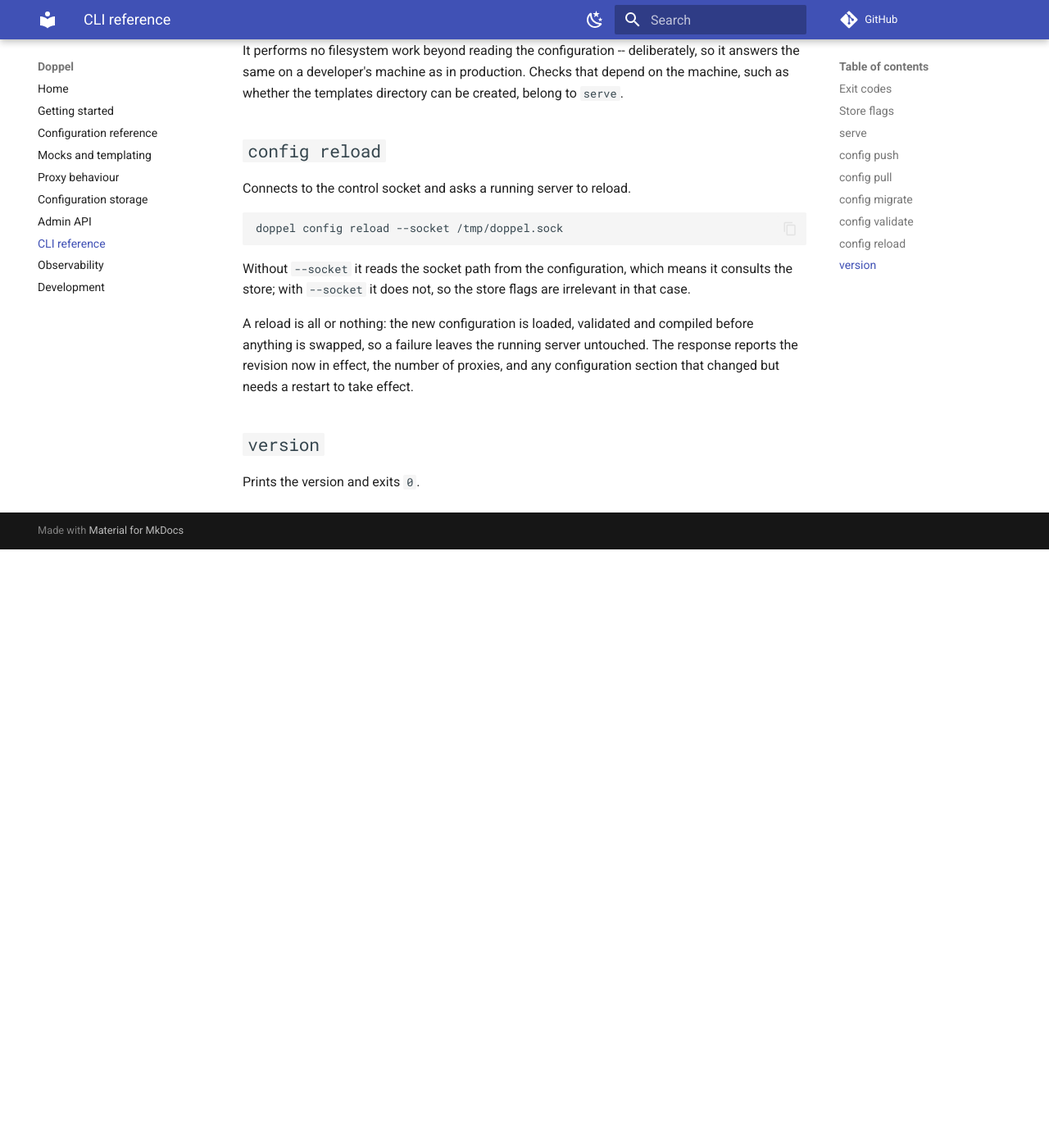
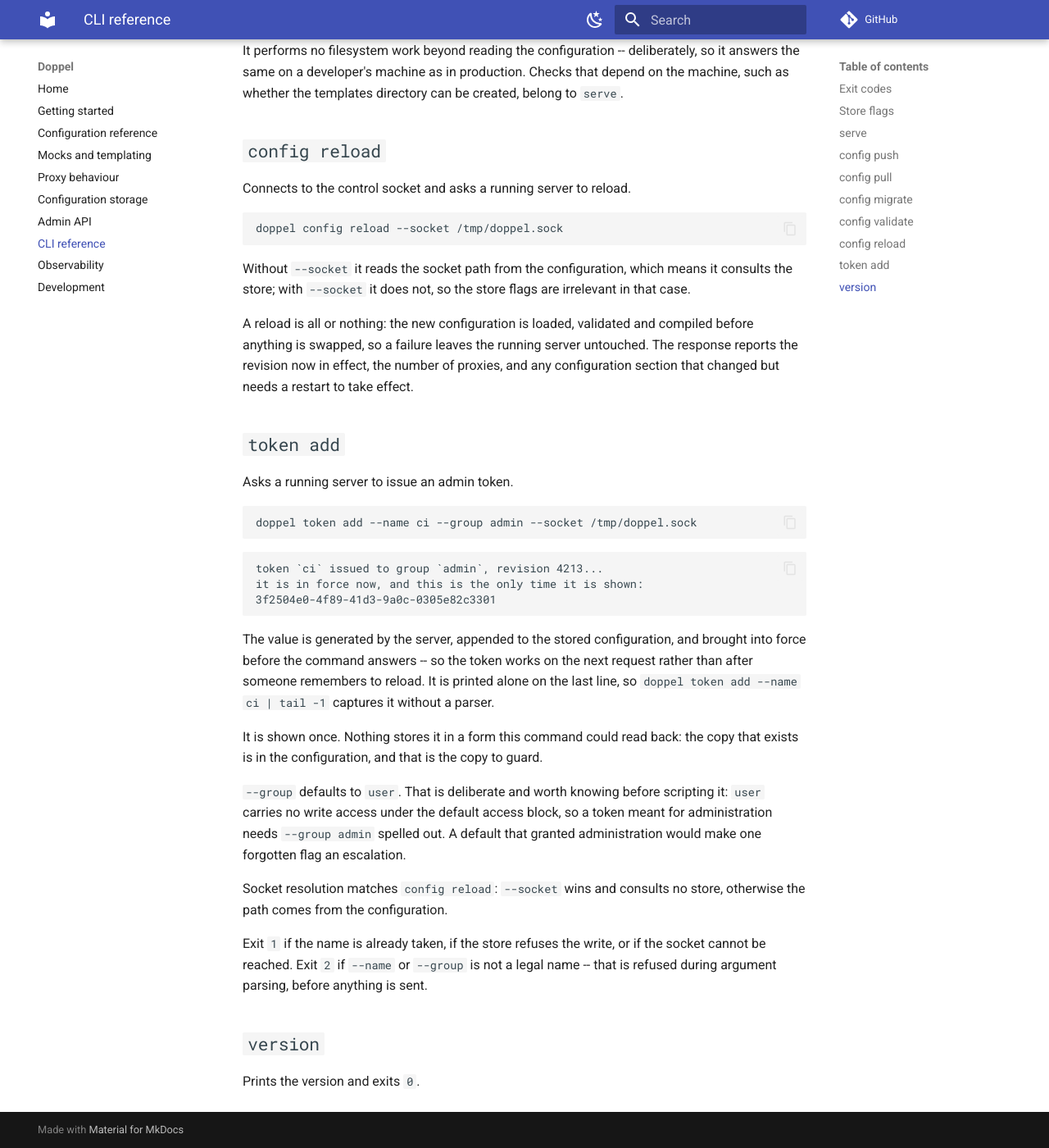
Before and after one commit to lorem-dev/doppel, an MkDocs documentation site: the page built from docs/cli.md, in a window 1280 px wide and 1400 px high, scrolled down 2611 px. Shown: the whole window at 82% size. Built offline with MkDocs 1.6.1 and Material for MkDocs 9.7.7, drawn with Linux system fonts in a browser that asks for light colours; comment, search, counter and statistics services are not loaded; before the commit the page ends 3281 px from its top, so only the background shows below that.

Commit message:
docs: describe `token add` and how admin requests are authorized
The CLI reference gains the command, with the two things worth knowing
before scripting it: the token is printed once on its own line, and
`--group` defaults to `user` rather than `admin`, so a token meant for
administration needs the flag spelled out.

The admin API page states the rule the previous fix established -- every
request is judged against the configuration the last reload put into
effect, never against what the store holds right now, and that is what
stops a token written out of band from working immediately.

````diff
--- a/docs/cli.md
+++ b/docs/cli.md
@@ -127,6 +127,42 @@ untouched. The response reports the revision now in effect, the number of
 proxies, and any configuration section that changed but needs a restart to take
 effect.
 
+## `token add`
+
+Asks a running server to issue an admin token.
+
+```bash
+doppel token add --name ci --group admin --socket /tmp/doppel.sock
+```
+
+```
+token `ci` issued to group `admin`, revision 4213...
+it is in force now, and this is the only time it is shown:
+3f2504e0-4f89-41d3-9a0c-0305e82c3301
+```
+
+The value is generated by the server, appended to the stored configuration,
+and brought into force before the command answers -- so the token works on the
+next request rather than after someone remembers to reload. It is printed
+alone on the last line, so `doppel token add --name ci | tail -1` captures it
+without a parser.
+
+It is shown once. Nothing stores it in a form this command could read back:
+the copy that exists is in the configuration, and that is the copy to guard.
+
+`--group` defaults to `user`. That is deliberate and worth knowing before
+scripting it: `user` carries no write access under the default access block,
+so a token meant for administration needs `--group admin` spelled out. A
+default that granted administration would make one forgotten flag an
+escalation.
+
+Socket resolution matches `config reload`: `--socket` wins and consults no
+store, otherwise the path comes from the configuration.
+
+Exit `1` if the name is already taken, if the store refuses the write, or if
+the socket cannot be reached. Exit `2` if `--name` or `--group` is not a legal
+name -- that is refused during argument parsing, before anything is sent.
+
 ## `version`
 
 Prints the version and exits `0`.
````
Also changed, not shown: docs/admin-api.md (+10 -0 lines).
